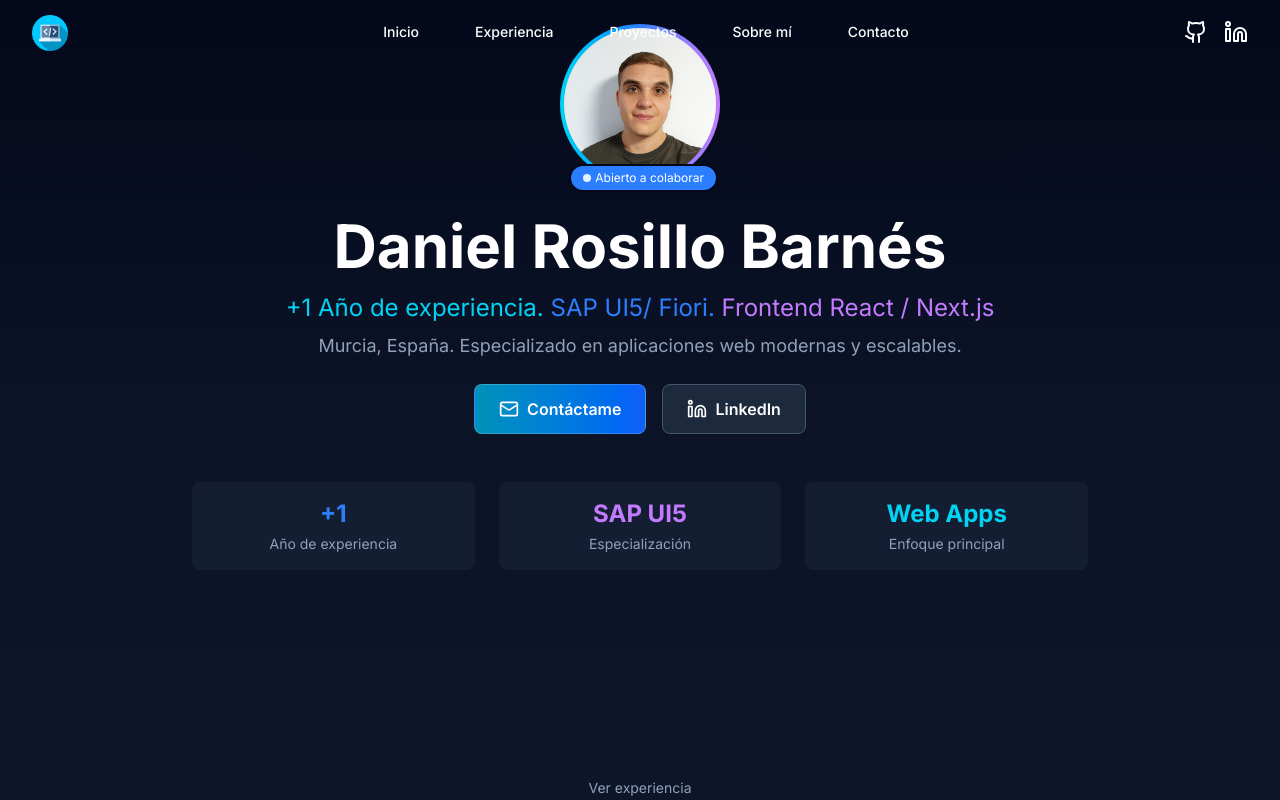
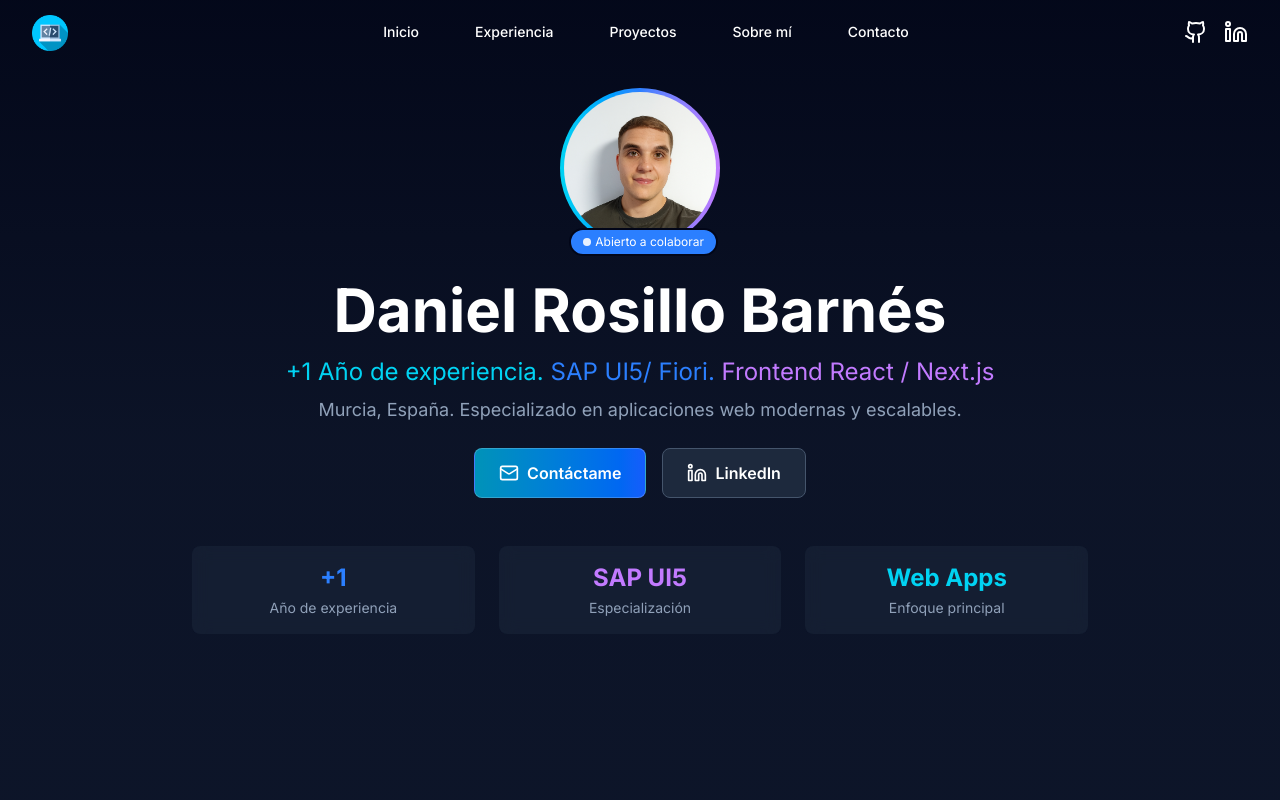
Before and after one commit to drosillo1/mi-portfolio, a Next.js app: page / in a window 1280 px wide. Shown: the top 800 px of the page. Built offline with nearby package versions, Linux system fonts and the light colour scheme; what @midudev/tailwind-animations would draw is missing.

Commit message:
Cambio en el hero y versión next

```diff
--- a/src/components/sections/Hero.tsx
+++ b/src/components/sections/Hero.tsx
@@ -28,9 +28,9 @@
   return (
     <section
       id="hero"
-      className="min-h-screen flex items-center justify-center relative overflow-hidden"
+      className="min-h-screen flex items-center justify-center relative overflow-hidden pt-16"
     >
-      <div className="absolute inset-0 bg-gradient-to-b from-slate-900/10 via-slate-900/80 to-slate-900/90"/>
+      <div className="absolute inset-0 bg-gradient-to-b from-slate-900/10 via-slate-900/80 to-slate-900/90 z-0" />
       <div className="container mx-auto px-4 sm:px-6 lg:px-8 relative z-10">
         <div className="max-w-4xl mx-auto text-center">
           {/* Imagen  */}
```
Also changed, not shown: 1 other file (tests, documents, lock files or other folders).
